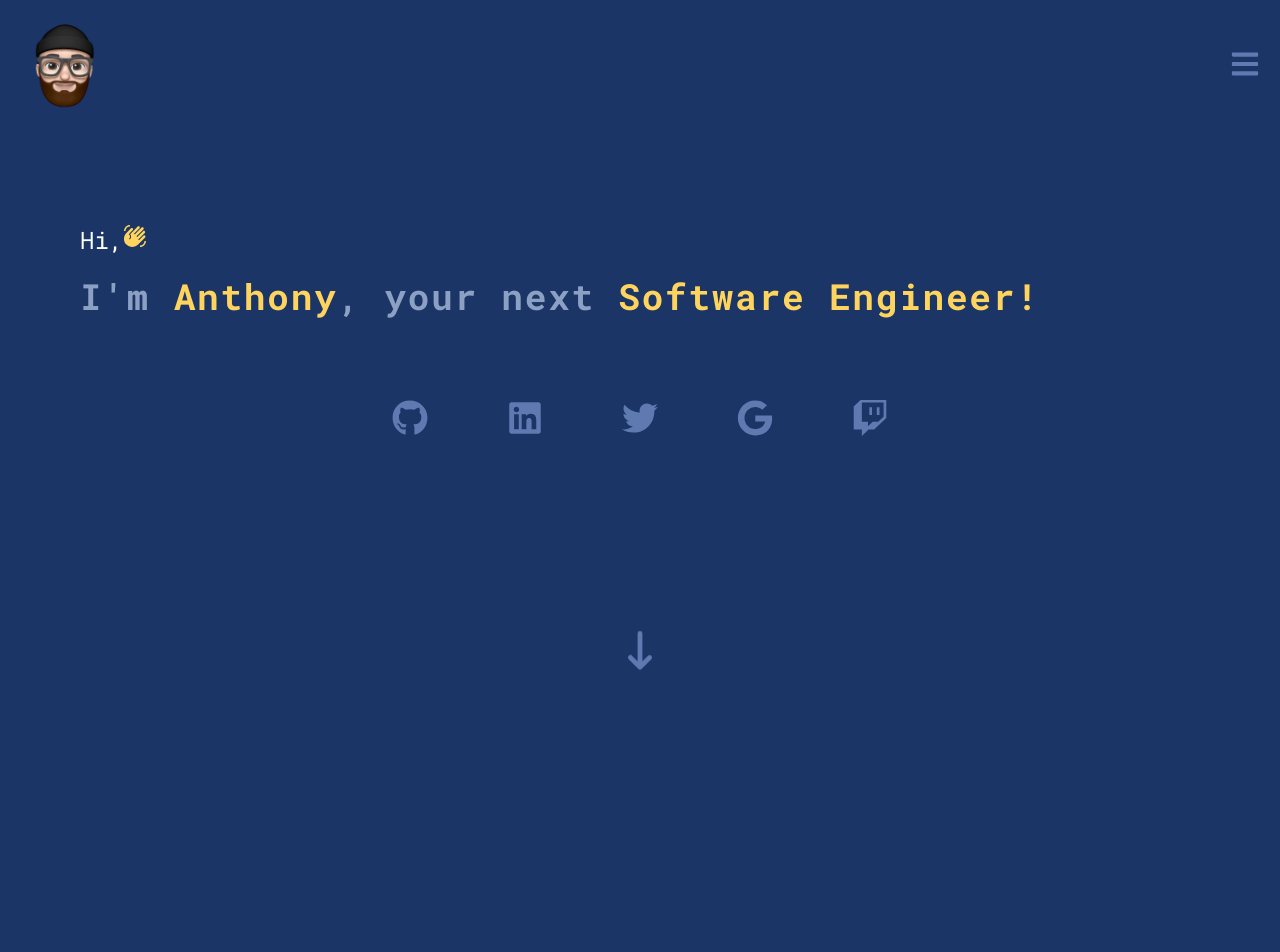
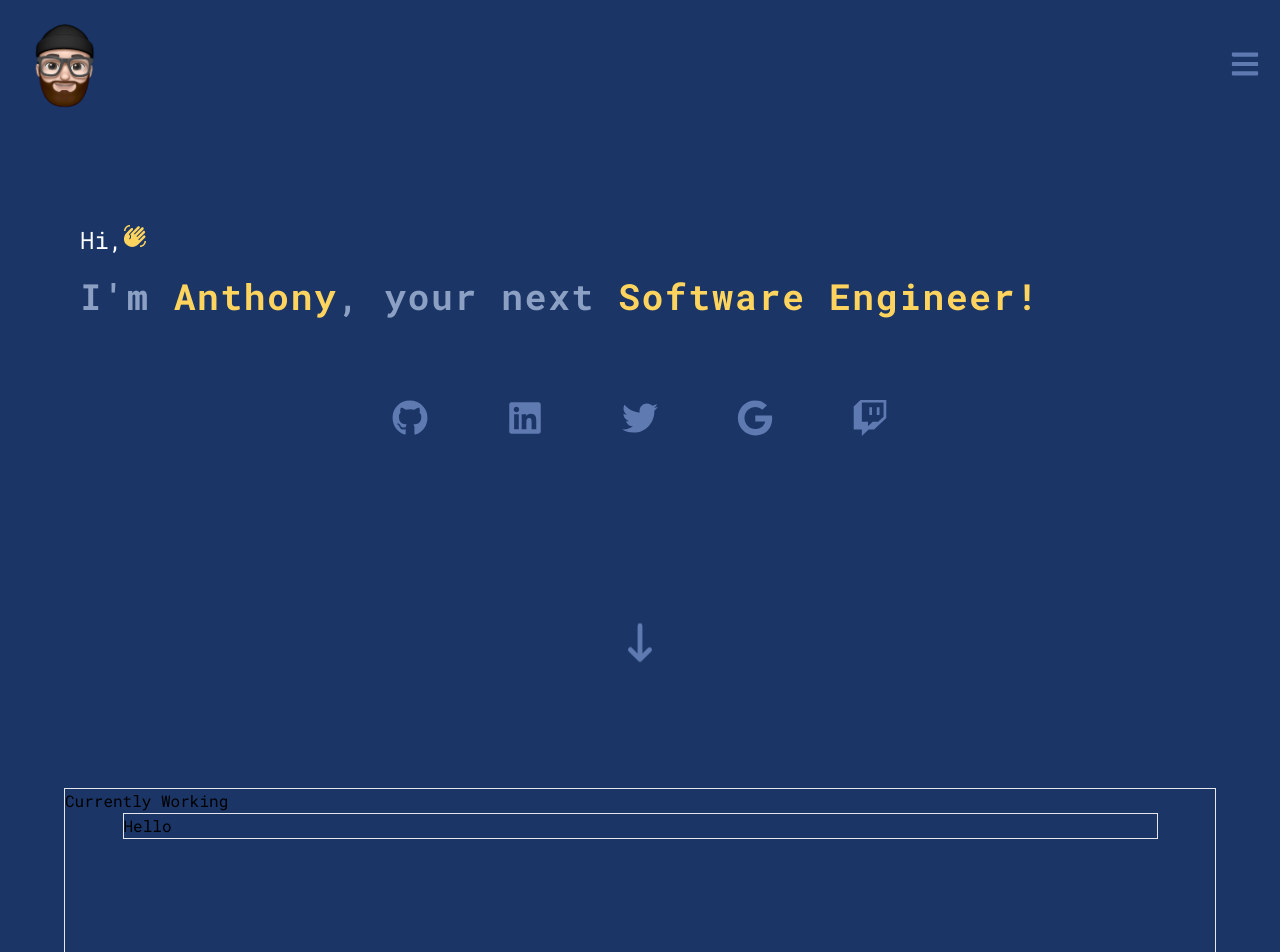
Before and after one commit to GomezAnthony/AnthonyGomez.io, a React (Create React App) app in the folder client/: page / in a window 1280 px wide. Shown: the top 952 px of the page. Before the commit the page ends 800 px from the top, so only its background shows below. Built offline with nearby package versions, Linux system fonts and the light colour scheme.

Commit message:
Need to connect to the github api
Connect

```diff
--- a/client/src/App.js
+++ b/client/src/App.js
@@ -3,6 +3,7 @@ import './App.css'
 import Hero from './components/Hero/Hero';
 import Links from './components/Links/Links';
 import DownArrow from './components/DownArrow/DownArrow';
+import WorkSection from './components/WorkSection/WorkSection';
 
 function App() {
   return (
@@ -11,6 +12,7 @@ function App() {
       <Hero />
       <Links />
       <DownArrow />
+      <WorkSection />
     </div>
   );
 }
--- a/client/src/components/DownArrow/DownArrow.js
+++ b/client/src/components/DownArrow/DownArrow.js
@@ -4,7 +4,7 @@ import { HiArrowNarrowDown } from "react-icons/hi";
 const DownArrow = () => {
   return (
     <div>
-        <div className='flex justify-around container mx-auto w-[80%] max-w-xl'>
+        <div className='flex justify-around container mx-auto w-[80%] max-w-xl mb-28'>
             <HiArrowNarrowDown className='text-5xl text-secondary-color animate-bounce' />
         </div>
     </div>
--- a/client/src/components/Hero/Hero.js
+++ b/client/src/components/Hero/Hero.js
@@ -1,21 +1,24 @@
-import React from 'react'
+import React from "react";
 import { MdWavingHand } from "react-icons/md";
 
 function Hero() {
   return (
     <div>
+      <div className="container w-[80%] py-20 mx-20 max-w-5xl">
+        <div className="flex py-4">
+          <h2 className="text-white text-2xl">Hi,</h2>
+          <MdWavingHand className="text-[#FFD45E] text-2xl" />
+        </div>
         <div>
-            <div className='container w-[80%] py-20 mx-20 max-w-5xl'>
-                <div className='flex py-4'>
-                    <h2 className='text-white text-2xl'>Hi,</h2><MdWavingHand className='text-[#FFD45E] text-2xl' />
-                </div>
-                <div>
-                    <h1 className="font-bold text-4xl text-tertiary-color tracking-wider leading-[3rem]">I'm <span className='text-complementary-color'>Anthony</span>, your next <span className='text-complementary-color'>Software Engineer!</span></h1>
-                </div>
-            </div>
+          <h1 className="font-bold text-4xl text-tertiary-color tracking-wider leading-[3rem]">
+            I'm <span className="text-complementary-color">Anthony</span>, your
+            next{" "}
+            <span className="text-complementary-color">Software Engineer!</span>
+          </h1>
         </div>
+      </div>
     </div>
-  )
+  );
 }
 
-export default Hero
+export default Hero;
--- /dev/null
+++ b/client/src/components/WorkSection/WorkSection.js
@@ -0,0 +1,16 @@
+import React from 'react'
+
+const WorkSection = () => {
+  return (
+    <div>
+        <div className='h-[800px] w-[90%] border container m-auto'>
+            <div className=''>
+                <h2>Currently Working</h2>
+                <div className='border m-auto w-[90%]'>Hello</div>
+            </div>
+        </div>
+    </div>
+  )
+}
+
+export default WorkSection
```
